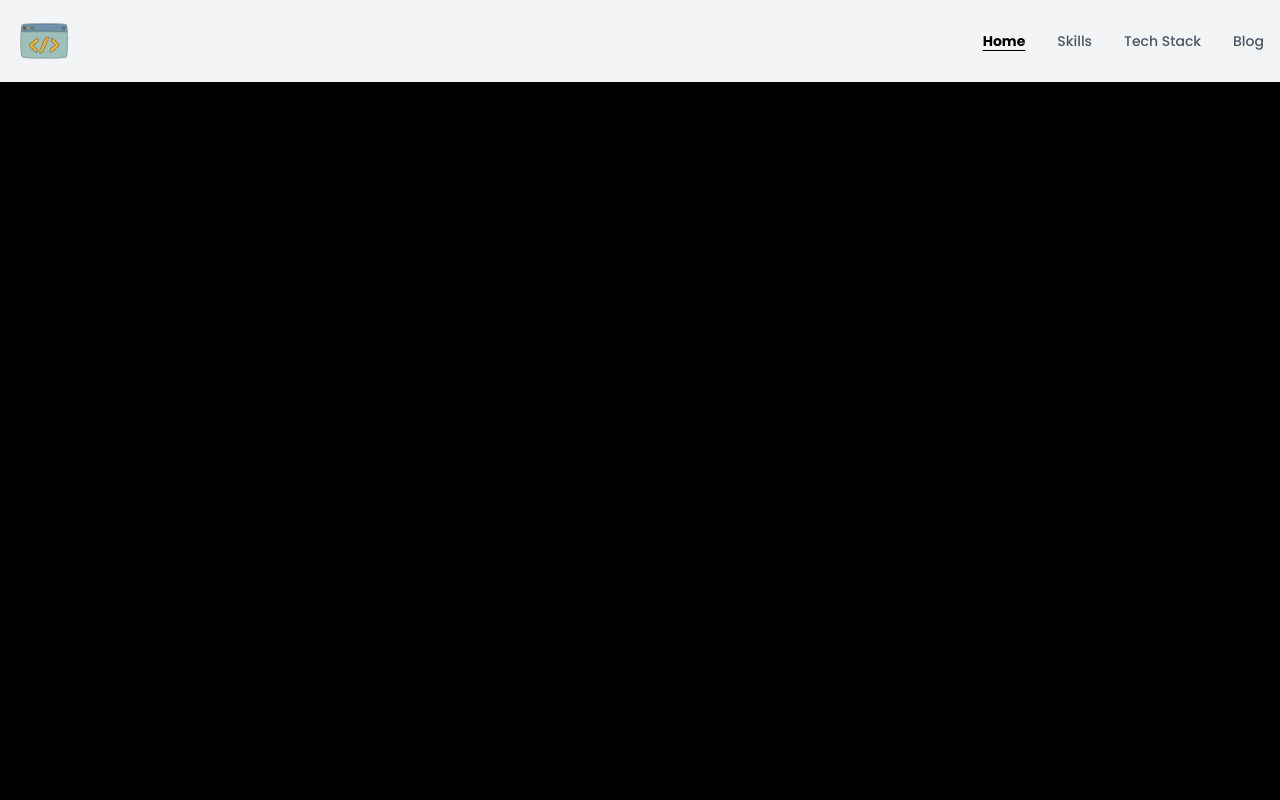
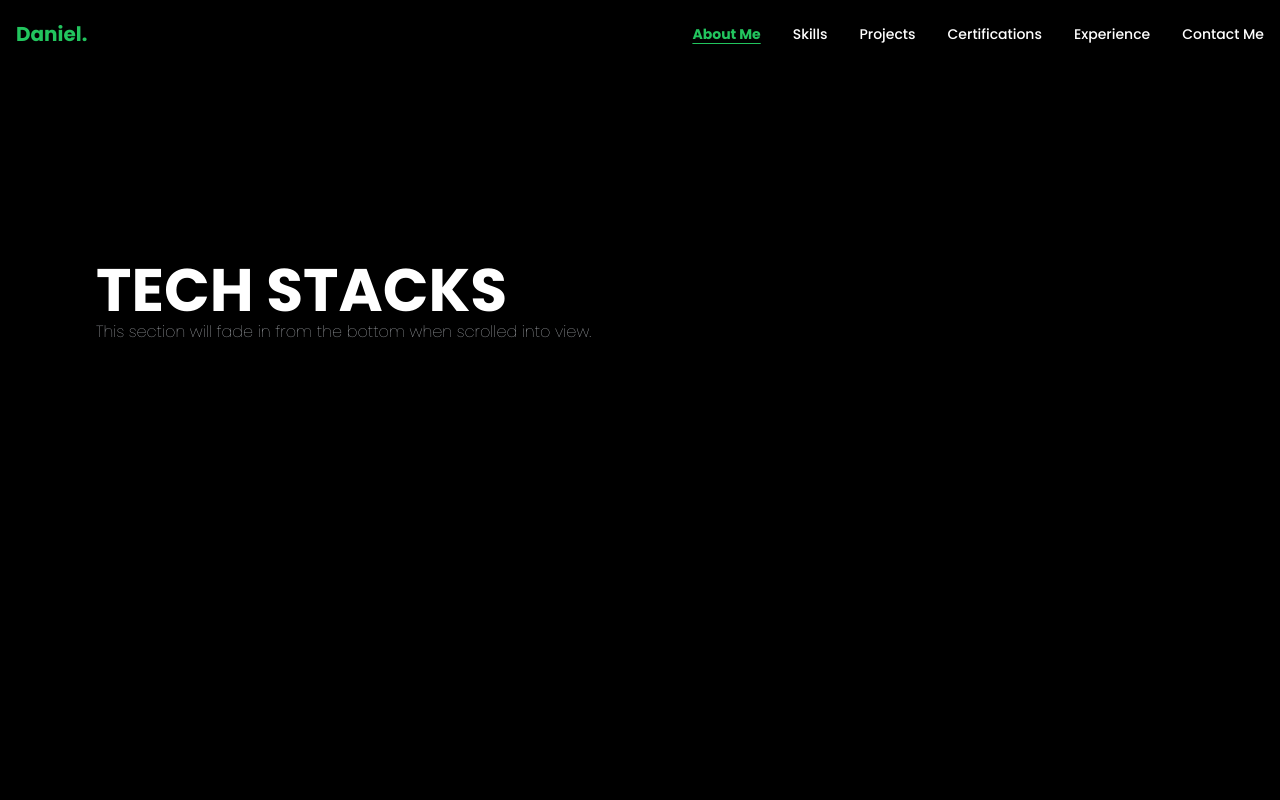
Before and after one commit to Cryobyte56/portfolio, a website built with Vite: page index.html in a window 1280 px wide. Shown: the top 800 px of the page. Built offline with nearby package versions, Linux system fonts and the light colour scheme.

Commit message:
Structured UI and Added Initial Animations

```diff
--- a/index.html
+++ b/index.html
@@ -18,17 +18,42 @@
       font-weight: 100;
       font-style: normal;
     }
+
+    .nav-link {
+      transition: color 0.3s;
+    }
+
+    .nav-link.active {
+      font-weight: bold;
+      color: rgb(34, 197, 94);
+      text-decoration: underline;
+      text-underline-offset: 4px;
+    }
+
+    .fade-in-section {
+      opacity: 0;
+      transform: translateY(10px);
+      transition: opacity 0.7s, transform 0.7s;
+    }
+
+    .fade-in-section.opacity-100 {
+      opacity: 1;
+    }
+
+    .fade-in-section.translate-y-0 {
+      transform: translateY(0);
+    }
   </style>
 </head>
 
-<body class="bg-black">
+<body class="bg-black text-white">
   <header
-    class="relative flex flex-wrap sm:justify-start sm:flex-nowrap w-full bg-gray-100 text-sm py-5 dark:bg-neutral-800">
+    class="sticky top-0 z-50 flex flex-wrap sm:justify-start sm:flex-nowrap w-full bg-black text-sm py-5 dark:bg-neutral-800 shadow-md">
     <nav class="max-w-[85rem] w-full mx-auto px-4 sm:flex sm:items-center sm:justify-between">
       <div class="flex items-center justify-between">
-        <a class="flex-none text-xl font-semibold dark:text-white focus:outline-hidden focus:opacity-80" href="#"
-          aria-label="Brand">
-          <img class="w-14 h-auto" src="src/logo.png" alt="Logo" />
+        <a class="flex-none text-xl font-semibold dark:text-white focus:outline-hidden focus:opacity-80"
+          href="#introduction" aria-label="Brand">
+          <h3 class="font-bold text-green-500 hover:text-green-600">Daniel.</h3>
         </a>
         <div class="sm:hidden">
           <button type="button"
@@ -56,19 +81,93 @@
         class="hidden hs-collapse overflow-hidden transition-all duration-300 basis-full grow sm:block"
         aria-labelledby="hs-navbar-example-collapse">
         <div class="flex flex-col gap-8 mt-5 sm:flex-row sm:items-center sm:justify-end sm:mt-0 sm:ps-5">
-          <a class="text-black font-bold focus:outline-hidden underline underline-offset-4" href="#"
-            aria-current="page">Home</a>
-          <a class="font-medium text-gray-600 hover:text-gray-400 focus:outline-hidden focus:text-gray-400 dark:text-neutral-400 dark:hover:text-neutral-500 dark:focus:text-neutral-500"
-            href="#">Skills</a>
-          <a class="font-medium text-gray-600 hover:text-gray-400 focus:outline-hidden focus:text-gray-400 dark:text-neutral-400 dark:hover:text-neutral-500 dark:focus:text-neutral-500"
-            href="#">Tech Stack</a>
-          <a class="font-medium text-gray-600 hover:text-gray-400 focus:outline-hidden focus:text-gray-400 dark:text-neutral-400 dark:hover:text-neutral-500 dark:focus:text-neutral-500"
-            href="#">Blog</a>
+          <a class="nav-link font-medium text-white hover:text-green-500" href="#introduction">About Me</a>
+          <a class="nav-link font-medium text-white hover:text-green-500" href="#skills">Skills</a>
+          <a class="nav-link font-medium text-white hover:text-green-500" href="#projects">Projects</a>
+          <a class="nav-link font-medium text-white hover:text-green-500" href="#certification">Certifications</a>
+          <a class="nav-link font-medium text-white hover:text-green-500" href="#experience">Experience</a>
+          <a class="nav-link font-medium text-white hover:text-green-500" href="#contact">Contact Me</a>
         </div>
       </div>
     </nav>
   </header>
-  <section id="introduction"></section>
+
+  <div class="p-[6rem]">
+    <!-- About Me and Social Links -->
+    <section id="introduction" class="h-screen py-[6rem] fade-in-section">
+      <h2 class="font-bold text-6xl">TECH STACKS</h2>
+      <p class="text-gray-300">This section will fade in from the bottom when scrolled into view.</p>
+    </section>
+
+    <!-- Tech Stack -->
+    <section class="h-screen py-[6rem] fade-in-section" id="skills">
+      <h2 class="font-bold text-6xl">TECH STACKS</h2>
+      <p class="text-gray-300">This section will fade in from the bottom when scrolled into view.</p>
+    </section>
+    <section class="h-screen fade-in-section" id="projects"></section>
+    <section class="h-screen fade-in-section" id="certification"></section>
+    <section class="h-screen fade-in-section" id="experience"></section>
+    <section class="h-screen fade-in-section" id="contact"></section>
+  </div>
+
+  <!-- Section Detection -->
+  <script>
+    document.addEventListener("DOMContentLoaded", () => {
+      const sections = document.querySelectorAll("section");
+      const navLinks = document.querySelectorAll(".nav-link");
+
+      const observer = new IntersectionObserver(
+        (entries) => {
+          entries.forEach((entry) => {
+            if (entry.isIntersecting) {
+              // Remove active class from all links
+              navLinks.forEach((link) => link.classList.remove("active"));
+
+              // Find the corresponding nav link and add the active class
+              const activeLink = document.querySelector(`.nav-link[href="#${entry.target.id}"]`);
+              if (activeLink) {
+                activeLink.classList.add("active");
+              }
+            }
+          });
+        },
+        { threshold: 0.6 } // 60% of the section must be visible
+      );
+
+      sections.forEach((section) => observer.observe(section));
+
+      // Scroll Animation for Fade-in Sections
+      const fadeSections = document.querySelectorAll(".fade-in-section");
+
+      const fadeObserver = new IntersectionObserver(
+        (entries) => {
+          entries.forEach((entry) => {
+            if (entry.isIntersecting) {
+              entry.target.classList.add("opacity-100", "translate-y-0");
+              entry.target.classList.remove("opacity-0", "translate-y-10");
+            }
+          });
+        },
+        { threshold: 0.2 } // Trigger when 20% of the section is visible
+      );
+
+      fadeSections.forEach((section) => fadeObserver.observe(section));
+
+      // Smooth Scrolling on Navbar Click
+      navLinks.forEach(link => {
+        link.addEventListener("click", (e) => {
+          e.preventDefault(); // Prevent default anchor jump
+          const targetId = link.getAttribute("href").substring(1); // Remove #
+          const targetSection = document.getElementById(targetId);
+
+          if (targetSection) {
+            targetSection.scrollIntoView({ behavior: "smooth" });
+          }
+        });
+      });
+    });
+  </script>
+
   <script src="./assets/vendor/preline/dist/preline.js"></script>
 </body>
 
```
